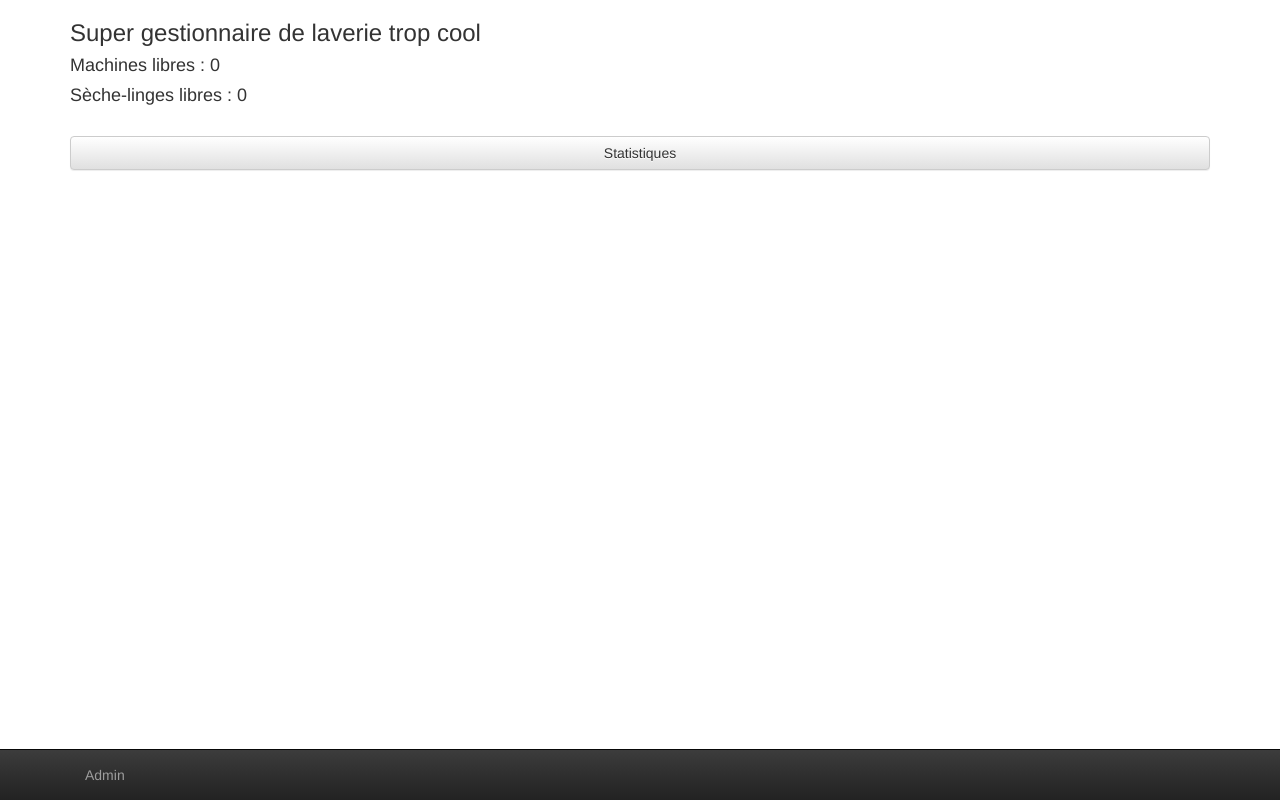
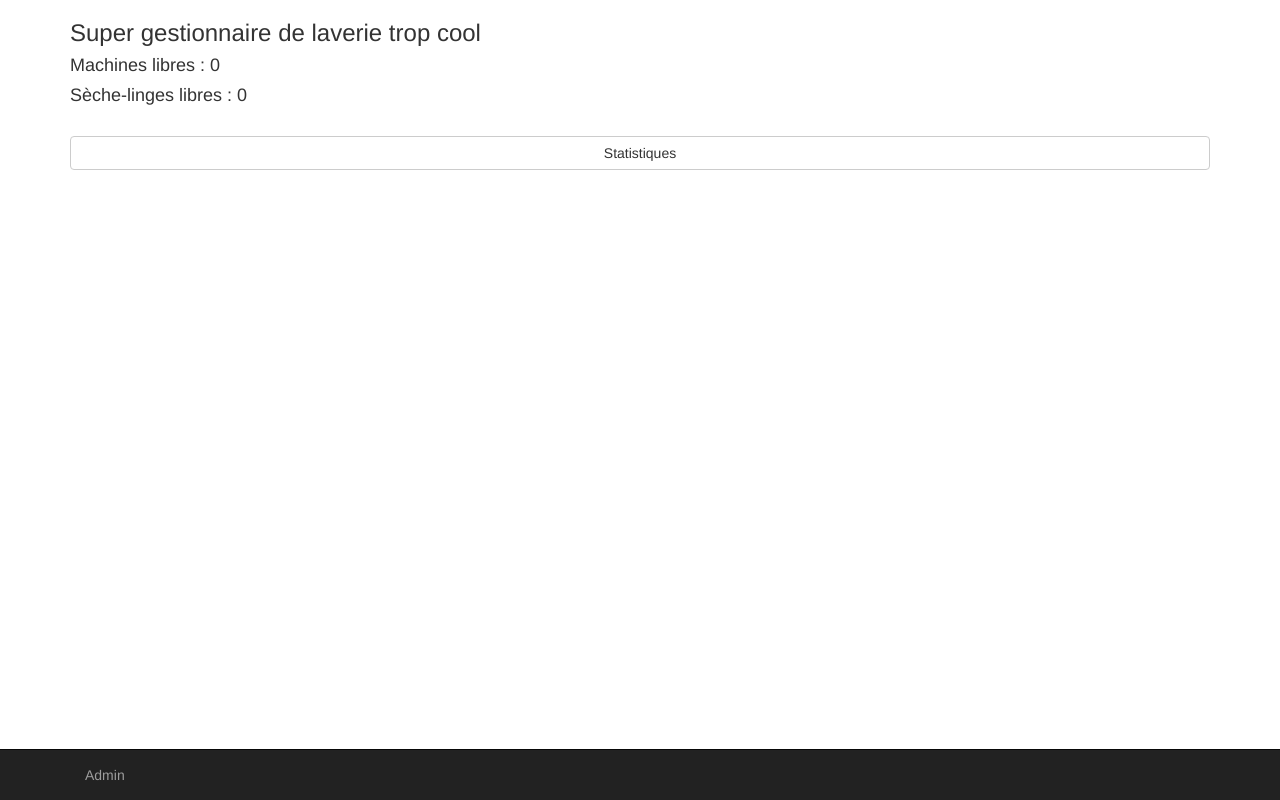
Before and after one commit to MaximeAnsquer/laverie_EMN, a Django app: page / in a window 1280 px wide. Run offline with Django 3.2, Linux system fonts and the light colour scheme; data that the repository does not hold is empty; parts of the project's set-up code (start-up, migrations or seed data) failed here and were passed over; some libraries are stand-ins or nearby versions.

Commit message:
suppression integrity bootstrap cdn

```diff
--- a/laverie/templates/laverie/index.html
+++ b/laverie/templates/laverie/index.html
@@ -5,9 +5,8 @@
     <meta charset="utf-8">
     <meta name="viewport" content="user-scalable=no, width=device-width, initial-scale=0.8, maximum-scale=0.8"/>
     <script src="http://ajax.googleapis.com/ajax/libs/jquery/1.9.1/jquery.min.js"></script>
-    <link rel="stylesheet" href="https://maxcdn.bootstrapcdn.com/bootstrap/3.3.6/css/bootstrap.min.css" integrity="sha384-1q8mTJOASx8j1Au+a5WDVnPi2lkFfwwEAa8hDDdjZlpLegxhjVME1fgjWPGmkzs7" crossorigin="anonymous">
-    <link rel="stylesheet" href="https://maxcdn.bootstrapcdn.com/bootstrap/3.3.6/css/bootstrap-theme.min.css" integrity="sha384-fLW2N01lMqjakBkx3l/M9EahuwpSfeNvV63J5ezn3uZzapT0u7EYsXMjQV+0En5r" crossorigin="anonymous">
-    <script src="https://maxcdn.bootstrapcdn.com/bootstrap/3.3.6/js/bootstrap.min.js" integrity="sha384-0mSbJDEHialfmuBBQP6A4Qrprq5OVfW37PRR3j5ELqxss1yVqOtnepnHVP9aJ7xS" crossorigin="anonymous"></script>
+    <link rel="stylesheet" href="https://maxcdn.bootstrapcdn.com/bootstrap/3.3.6/css/bootstrap.min.css">
+    <script src="https://maxcdn.bootstrapcdn.com/bootstrap/3.3.6/js/bootstrap.min.js"></script>
 </head>
 
 <body>
```
